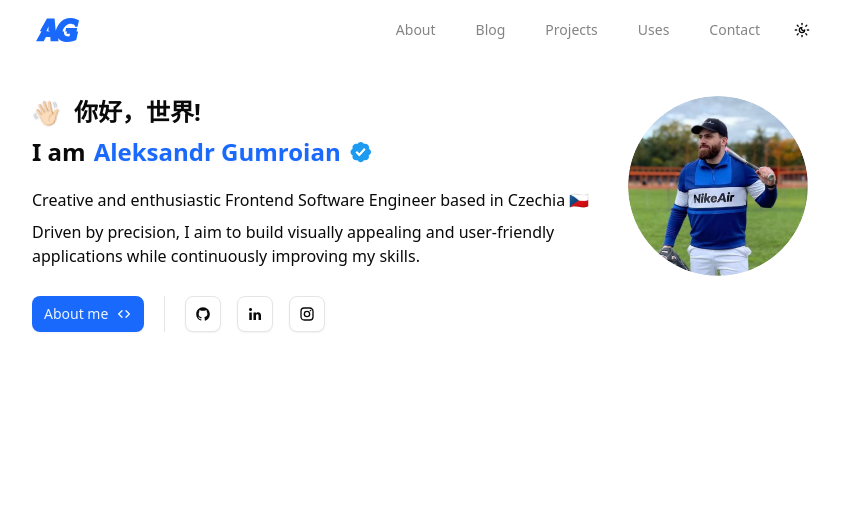
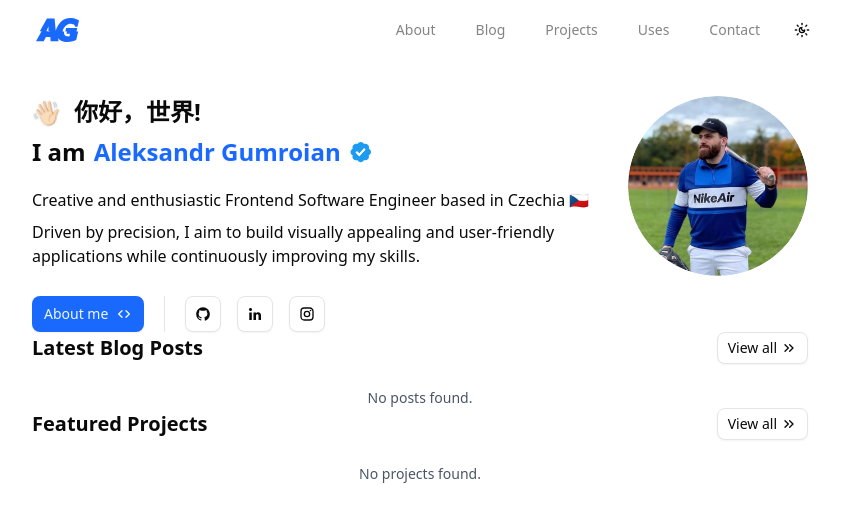
Before and after one commit to aleksan4eg/aleksan4eg.dev, a Next.js app: page / in a window 1280 px wide. Shown: the top 522 px of the page, without its empty margins (220-1061 px from the left). Built offline with nearby package versions, Linux system fonts and the light colour scheme.

Commit message:
Add FeaturedPosts and FeaturedProjects components to HomePage

```diff
--- a/app/page.tsx
+++ b/app/page.tsx
@@ -1,7 +1,15 @@
 import Intro from "@/components/pages/home/index";
+import FeaturedPosts from "@/components/pages/home/featured-posts";
+import FeaturedProjects from "@/components/pages/home/featured-projects";
 
 const HomePage = () => {
-    return <Intro />;
+    return (
+        <>
+            <Intro />
+            <FeaturedPosts />
+            <FeaturedProjects />
+        </>
+    );
 };
 
 export default HomePage;
--- /dev/null
+++ b/components/pages/home/featured-posts.tsx
@@ -0,0 +1,28 @@
+import { ChevronsRight } from "lucide-react";
+
+import { Button } from "@/components/ui/button";
+
+const FeaturedPosts = () => {
+    return (
+        <section className="flex flex-col gap-6">
+            <h2 className="flex items-center justify-between text-xl font-bold">
+                Latest Blog Posts
+                <Button
+                    variant="outline"
+                    className="inline-flex items-center gap-1"
+                    size="sm"
+                >
+                    View all
+                    <ChevronsRight />
+                </Button>
+            </h2>
+            <div className="grid grid-cols-1 gap-6">
+                <p className="text-center text-sm text-gray-600">
+                    No posts found.
+                </p>
+            </div>
+        </section>
+    );
+};
+
+export default FeaturedPosts;
--- /dev/null
+++ b/components/pages/home/featured-projects.tsx
@@ -0,0 +1,28 @@
+import { ChevronsRight } from "lucide-react";
+
+import { Button } from "@/components/ui/button";
+
+const FeaturedProjects = () => {
+    return (
+        <section className="flex flex-col gap-6">
+            <h2 className="flex items-center justify-between text-xl font-bold">
+                Featured Projects
+                <Button
+                    variant="outline"
+                    className="inline-flex items-center gap-1"
+                    size="sm"
+                >
+                    View all
+                    <ChevronsRight />
+                </Button>
+            </h2>
+            <div className="grid grid-cols-1 gap-6">
+                <p className="text-center text-sm text-gray-600">
+                    No projects found.
+                </p>
+            </div>
+        </section>
+    );
+};
+
+export default FeaturedProjects;
```
